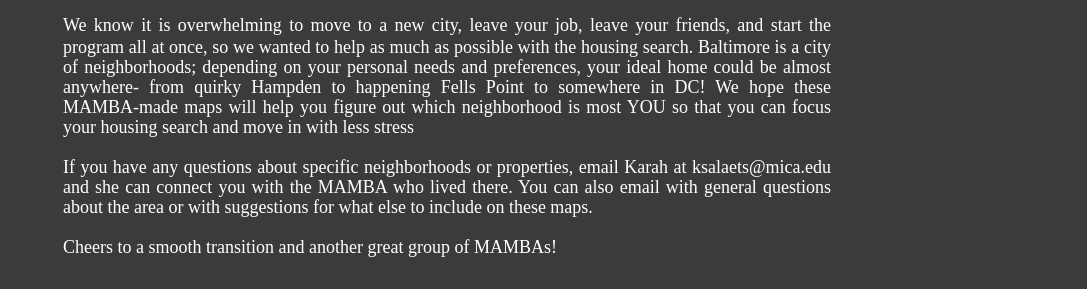
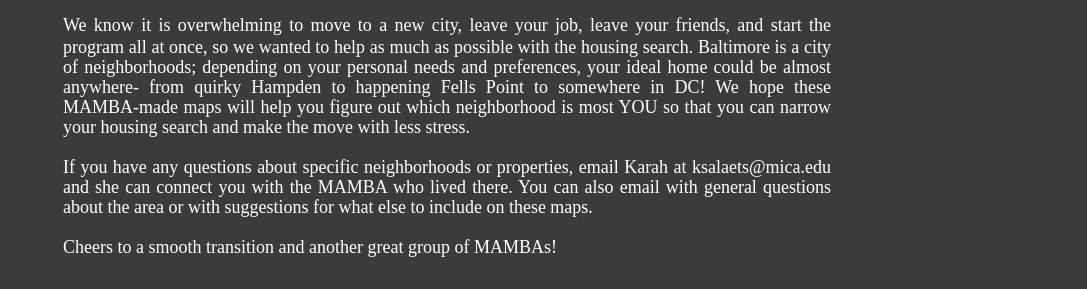
Before and after one commit to Karahmel/MAMBAMap, a Jekyll site: the page built from index.html, in a window 1280 px wide and 900 px high. Shown: the part 233-522 px from the top of the window, without its empty margins (193-1280 px from the left). Built offline with Jekyll 4.4.1, drawn with Linux system fonts in a browser that asks for light colours; some web fonts are replaced; Markdown is read by kramdown in place of the engine named in the settings.

Commit message:
Update index.html

```diff
--- a/index.html
+++ b/index.html
@@ -8,7 +8,7 @@
 <br/>
  <h1>Hey Guys!</h1>
   <ul class="posts">
-    <li><span>We know it is overwhelming to move to a new city, leave your job, leave your friends, and start the program all at once, so we wanted to help as much as possible with the housing search. Baltimore is a city of neighborhoods; depending on your personal needs and preferences, your ideal home could be almost anywhere- from quirky Hampden to happening Fells Point to somewhere in DC! We hope these MAMBA-made maps will help you figure out which neighborhood is most YOU so that you can focus your housing search and move in with less stress<br></br>If you have any questions about specific neighborhoods or properties, email Karah at ksalaets@mica.edu and she can connect you with the MAMBA who lived there. You can also email with general questions about the area or with suggestions for what else to include on these maps. <br></br>Cheers to a smooth transition and another great group of MAMBAs!</li>
+    <li><span>We know it is overwhelming to move to a new city, leave your job, leave your friends, and start the program all at once, so we wanted to help as much as possible with the housing search. Baltimore is a city of neighborhoods; depending on your personal needs and preferences, your ideal home could be almost anywhere- from quirky Hampden to happening Fells Point to somewhere in DC! We hope these MAMBA-made maps will help you figure out which neighborhood is most YOU so that you can narrow your housing search and make the move with less stress.<br></br>If you have any questions about specific neighborhoods or properties, email Karah at ksalaets@mica.edu and she can connect you with the MAMBA who lived there. You can also email with general questions about the area or with suggestions for what else to include on these maps. <br></br>Cheers to a smooth transition and another great group of MAMBAs!</li>
   </ul><br/>
 
   <h1>Housing Map</h1>
```
